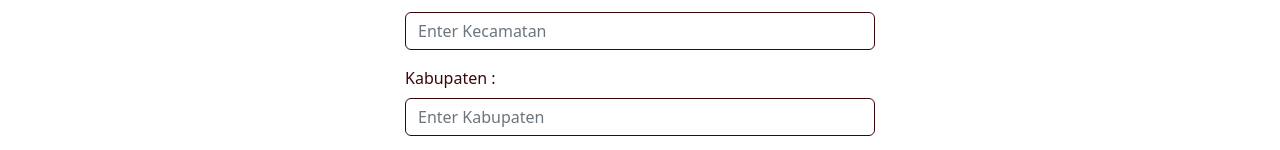
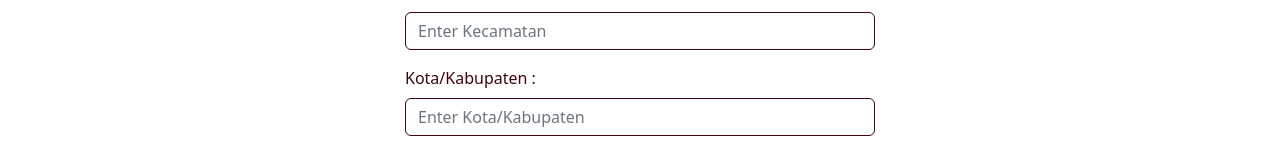
Before and after one commit to RT-NET-FINAL-PROJECT/FRONTEND, a React (Vite) app in the folder client-CMS/Client CMS/: page /register-RT-Baru in a window 1280 px wide. Shown: the part 650-800 px from the top of the page. Built offline with nearby package versions, Linux system fonts and the light colour scheme.

Commit message:
Feat: Wiring Register RT Baru

```diff
--- a/client-CMS/Client CMS/src/pages/RegisterRTAdminPage.jsx
+++ b/client-CMS/Client CMS/src/pages/RegisterRTAdminPage.jsx
@@ -9,7 +9,6 @@ import { baseUrl } from "../config/api.js"
 export default function RegisterRTAdminPage() {
 
     const navigate = useNavigate()
-
     const [showAlert, setShowAlert] = useState(() => false)
     const [errorMessage, setErrorMessage] = useState('')
     const [userData, setUserData] = useState({
@@ -70,7 +69,7 @@ export default function RegisterRTAdminPage() {
                 if (response.ok) {
                     return response.json();
                 } else {
-                    console.log(response)
+                    // console.log(response)
                     switch (response.status) {
                         case 400: throw new Error('Email / nomor telepon sudah terdaftar')
                         default: throw new Error('Internal server error.')
--- a/client-CMS/Client CMS/src/pages/RegisterRTBaruPage.jsx
+++ b/client-CMS/Client CMS/src/pages/RegisterRTBaruPage.jsx
@@ -1,76 +1,204 @@
-import React from "react";
+import React, { useState } from "react";
 import Button from "react-bootstrap/Button";
 import Container from "react-bootstrap/esm/Container";
 import Form from "react-bootstrap/Form";
-import { Link } from "react-router-dom";
+import { Link, useNavigate } from "react-router-dom";
+import MyAlert from "../components/MyAlert";
+import { baseUrl } from "../config/api.js"
 
 export default function RegisterRTBaruPage() {
+
+  const navigate = useNavigate()
+  const [showAlert, setShowAlert] = useState(() => false)
+  const [errorMessage, setErrorMessage] = useState('')
+  const [userData, setUserData] = useState({
+    kepala_rt: "",
+    nik_rt: "",
+    rt: "",
+    rw: "",
+    kelurahan:"",
+    kecamatan:"",
+    kotaKabupaten:"",
+    provinsi:""
+  });
+
+  const changeHandler = (event) => {
+    // console.log(event)
+    const obj = { ...userData, [event.target.name]: event.target.value };
+    // console.log(obj)
+    setUserData(obj);
+  };
+
+  const submitTheValue = (event) => {
+    event.preventDefault();
+    // console.log(userData)
+    if (!userData.kepala_rt) {
+      setErrorMessage('Nama lengkap Ketua RT dibutuhkan')
+      setShowAlert(true)
+      return
+    }
+    if (!userData.nik_rt) {
+      setErrorMessage('NIK Ketua RT dibutuhkan')
+      setShowAlert(true)
+      return
+    }
+    if (!userData.rt) {
+      setErrorMessage('Nomor RT dibutuhkan')
+      setShowAlert(true)
+      return
+    }
+    if (!userData.rw) {
+      setErrorMessage('Nomor RW dibutuhkan')
+      setShowAlert(true)
+      return
+    }
+    if (!userData.kelurahan) {
+      setErrorMessage('Nama Kelurahan dibutuhkan')
+      setShowAlert(true)
+      return
+    }
+    if (!userData.kecamatan) {
+      setErrorMessage('Nama Kecamatan dibutuhkan')
+      setShowAlert(true)
+      return
+    }
+    if (!userData.kotaKabupaten) {
+      setErrorMessage('Nama Kota/Kabupaten dibutuhkan')
+      setShowAlert(true)
+      return
+    }
+    if (!userData.provinsi) {
+      setErrorMessage('Nama Provinsi dibutuhkan')
+      setShowAlert(true)
+      return
+    }
+
+    const objToPass = { ...userData };
+
+    fetch(baseUrl + "admin/register", {
+      method: "POST",
+      headers: {
+        "Content-Type": "application/json",
+        access_token: localStorage.getItem('access_token')
+      },
+      body: JSON.stringify(objToPass),
+    })
+      .then((response) => {
+        if (response.ok) {
+          return response.json();
+        } else {
+          // console.log(response)
+          switch (response.status) {
+            case 400: throw new Error('NIK Ketua RT sudah terdaftar')
+            default: throw new Error('Internal server error.')
+          }
+        }
+      })
+      .then((data) => {
+        // console.log(data)
+        navigate('/')
+      })
+      .catch((error) => {
+        console.log(error)
+        setErrorMessage(error?.message)
+        setShowAlert(true)
+        return
+      })
+      .finally(() => {
+        const afterSubmitObj = {
+          namaLengkap: "",
+          nomorTelp: "",
+          email: "",
+          password: "",
+          nomorKtp: ""
+        };
+        setUserData(afterSubmitObj);
+      })
+  };
+
   return (
     <>
       <Container style={{ marginTop: "3%", marginBottom: "3%", width: "550px", backgroundColor: 'white', padding: "40px" }}>
-        <h1 style={{ color: 'rgba(59,7,11,255)', fontSize:"35px", textAlign: "center", marginTop: "10%", marginBottom: "7%", fontWeight: "bold" }}>Daftarkan RT Baru!</h1>
-        <Form>
+        <h1 style={{ color: 'rgba(59,7,11,255)', fontSize: "35px", textAlign: "center", marginTop: "10%", marginBottom: "7%", fontWeight: "bold" }}>Daftarkan RT Baru!</h1>
+        {showAlert && <MyAlert title={errorMessage} setShow={setShowAlert} />}
+        <Form onSubmit={submitTheValue}>
           <Form.Group className="mb-3" controlId="formBasicNamaLengkap">
             <Form.Label style={{ color: 'rgba(59,7,11,255)' }}>Nama Lengkap Ketua RT:</Form.Label>
             <Form.Control className="form-control placeholder-color"
+              name="kepala_rt"
               type="text"
               placeholder="Enter Nama Lengkap"
+              onChange={changeHandler}
               style={{ color: 'rgba(59,7,11,255)', border: "1px solid rgba(59,7,11,255)" }}
             />
           </Form.Group>
           <Form.Group className="mb-3" controlId="formBasicNIK">
             <Form.Label style={{ color: 'rgba(59,7,11,255)' }}>NIK Ketua RT:</Form.Label>
             <Form.Control className="form-control placeholder-color"
+              name="nik_rt"
               type="number"
               placeholder="Enter NIK"
+              onChange={changeHandler}
               style={{ color: 'rgba(59,7,11,255)', border: "1px solid rgba(59,7,11,255)" }}
             />
           </Form.Group>
           <Form.Group className="mb-3" controlId="formBasicRT">
             <Form.Label style={{ color: 'rgba(59,7,11,255)' }}>RT :</Form.Label>
             <Form.Control className="form-control placeholder-color"
+              name="rt"
               type="number"
               placeholder="Enter RT"
+              onChange={changeHandler}
               style={{ color: 'rgba(59,7,11,255)', border: "1px solid rgba(59,7,11,255)" }}
             />
           </Form.Group>
           <Form.Group className="mb-3" controlId="formBasicRW">
             <Form.Label style={{ color: 'rgba(59,7,11,255)' }}>RW :</Form.Label>
             <Form.Control className="form-control placeholder-color"
+              name="rw"
               type="number"
               placeholder="Enter RW"
+              onChange={changeHandler}
               style={{ color: 'rgba(59,7,11,255)', border: "1px solid rgba(59,7,11,255)" }}
             />
           </Form.Group>
           <Form.Group className="mb-3" controlId="formBasicKelurahan">
             <Form.Label style={{ color: 'rgba(59,7,11,255)' }}>Kelurahan :</Form.Label>
             <Form.Control className="form-control placeholder-color"
+              name="kelurahan"
               type="text"
               placeholder="Enter Kelurahan"
+              onChange={changeHandler}
               style={{ color: 'rgba(59,7,11,255)', border: "1px solid rgba(59,7,11,255)" }}
             />
           </Form.Group>
           <Form.Group className="mb-3" controlId="formBasicKecamatan">
             <Form.Label style={{ color: 'rgba(59,7,11,255)' }}>Kecamatan :</Form.Label>
             <Form.Control
+              name="kecamatan"
               type="text"
               placeholder="Enter Kecamatan"
+              onChange={changeHandler}
               style={{ color: 'rgba(59,7,11,255)', border: "1px solid rgba(59,7,11,255)" }}
             />
           </Form.Group>
           <Form.Group className="mb-3" controlId="formBasicKabupaten">
-            <Form.Label style={{ color: 'rgba(59,7,11,255)' }}>Kabupaten :</Form.Label>
+            <Form.Label style={{ color: 'rgba(59,7,11,255)' }}>Kota/Kabupaten :</Form.Label>
             <Form.Control className="form-control placeholder-color"
+              name="kotaKabupaten"
               type="text"
-              placeholder="Enter Kabupaten"
+              placeholder="Enter Kota/Kabupaten"
+              onChange={changeHandler}
               style={{ color: 'rgba(59,7,11,255)', border: "1px solid rgba(59,7,11,255)" }}
             />
           </Form.Group>
           <Form.Group className="mb-3" controlId="formBasicProvinsi">
             <Form.Label style={{ color: 'rgba(59,7,11,255)' }}>Provinsi :</Form.Label>
-            <Form.Control
+            <Form.Control className="form-control placeholder-color"
+              name="provinsi"
               type="text"
               placeholder="Enter Provinsi"
+              onChange={changeHandler}
               style={{ color: 'rgba(59,7,11,255)', border: "1px solid rgba(59,7,11,255)" }}
             />
           </Form.Group>
```
